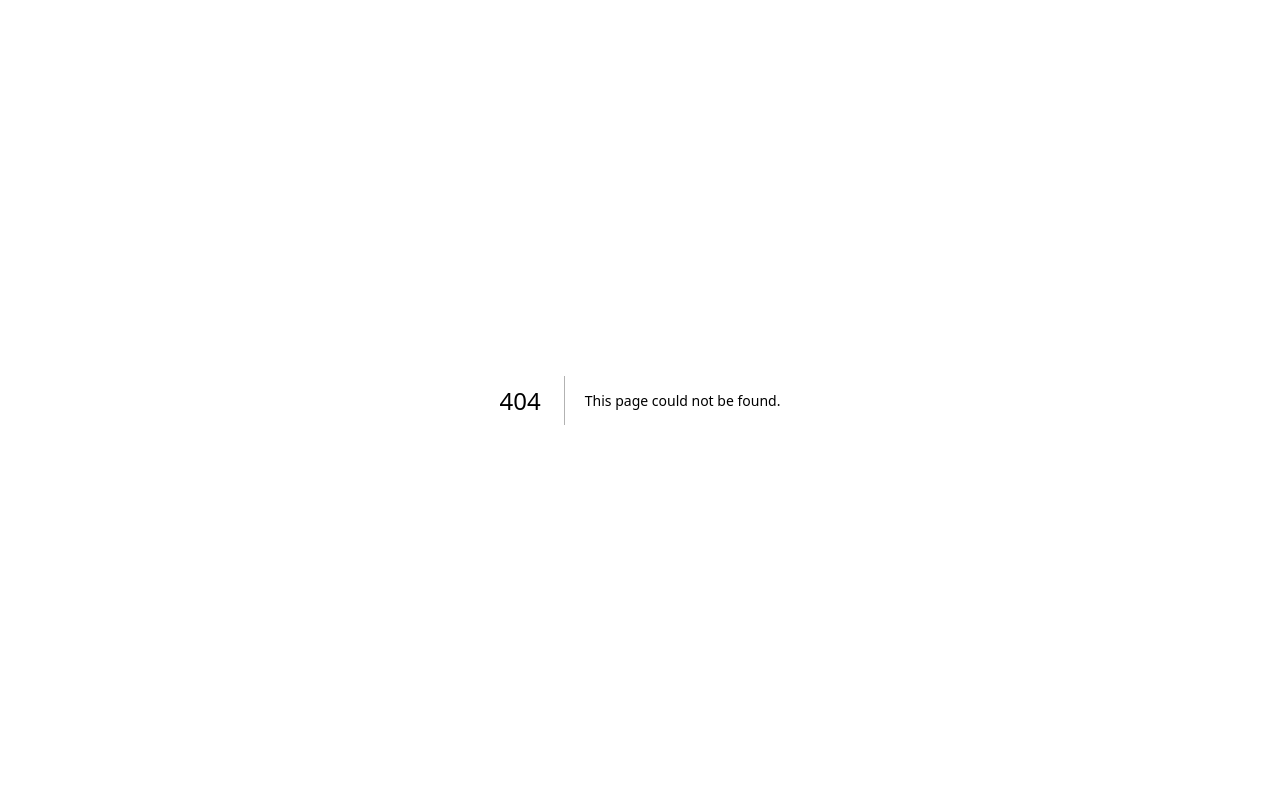
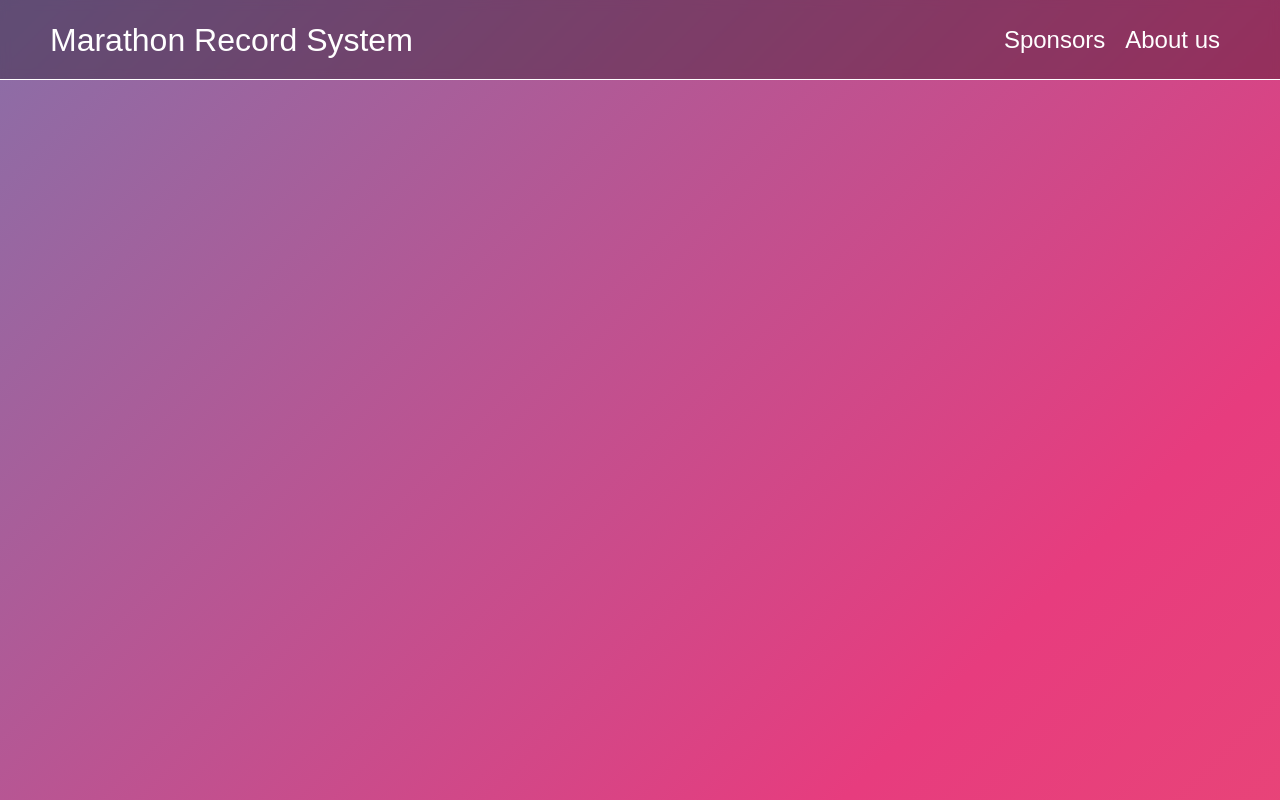
Before and after one commit to ElyasAsmad/sqlweb, a Next.js app: page /about in a window 1280 px wide. Before the commit this address had no page. Shown: the top 800 px of the page. Built offline with nearby package versions, Linux system fonts and the light colour scheme.

Commit message:
update navbar, aboutpage, sponsorpage

```diff
--- a/components/Navbar.tsx
+++ b/components/Navbar.tsx
@@ -42,10 +42,6 @@ interface pages {
 
 const list:pages[] = [
     {
-        PageName: "Event",
-        link: "/event"
-    },
-    {
         PageName: "Sponsors",
         link: "/sponsors"
     },
@@ -66,7 +62,7 @@ export default function Navbar() {
             <div style={{ display: 'flex', justifyContent: 'space-between' }}>
                 {list.map((e, key) => {
                     return (
-                        <NavTypo style={{ fontSize: '1.5rem', margin: '10px' }} key={key}>{e.PageName}</NavTypo>
+                        <NavTypo style={{ fontSize: '1.5rem', margin: '10px' }} key={key} onClick={() => router.push(e.link)}>{e.PageName}</NavTypo>
                     )
                 })}
             </div>
--- /dev/null
+++ b/pages/about.tsx
@@ -0,0 +1,18 @@
+import React from 'react'
+import styles from '@/styles/Home.module.css'
+import Navbar from '@/components/Navbar'
+
+function about() {
+  return (
+    <>
+        <div className={styles.mainContainer}>
+            <Navbar />
+            <div style={{ height: '100vh' }}>
+
+            </div>
+        </div>
+    </>
+  )
+}
+
+export default about
```
Also changed, not shown: pages/sponsors.tsx (added, +18 -0 lines).
